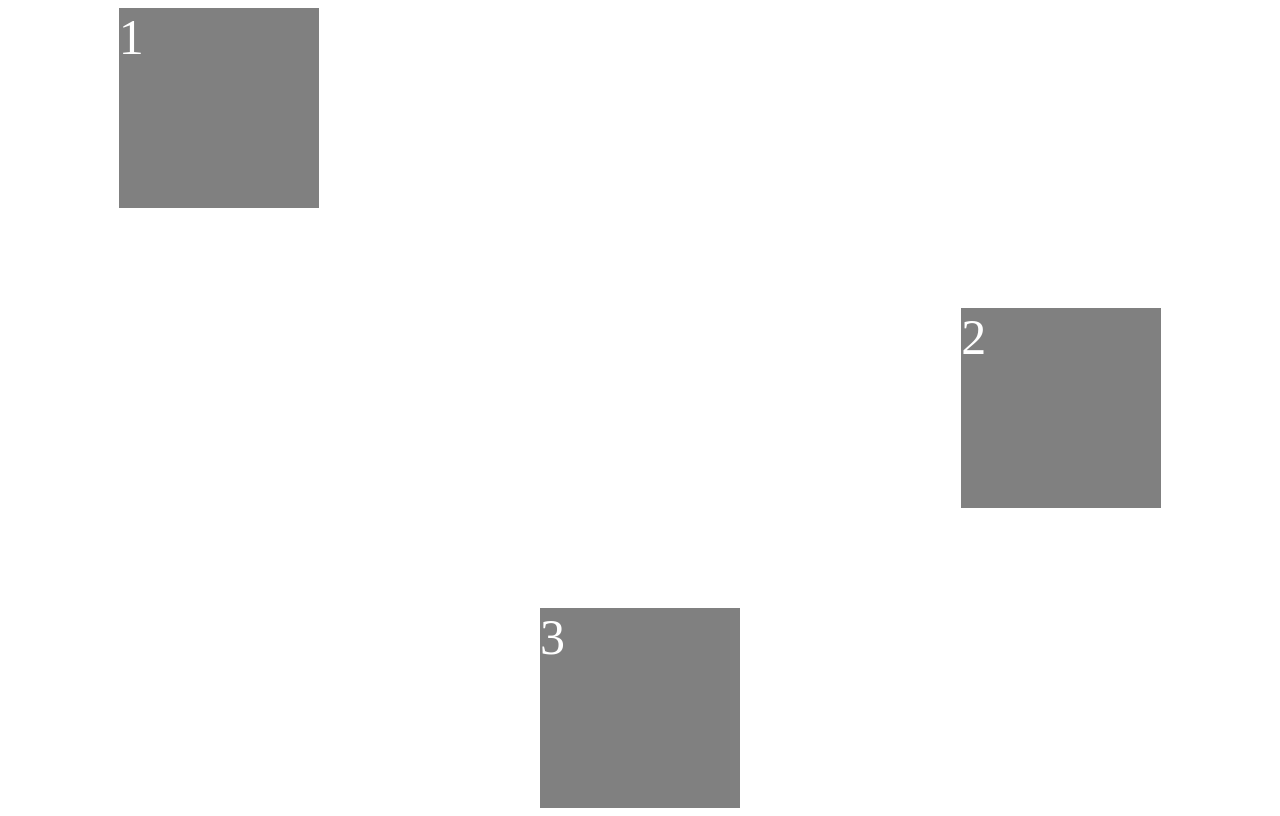
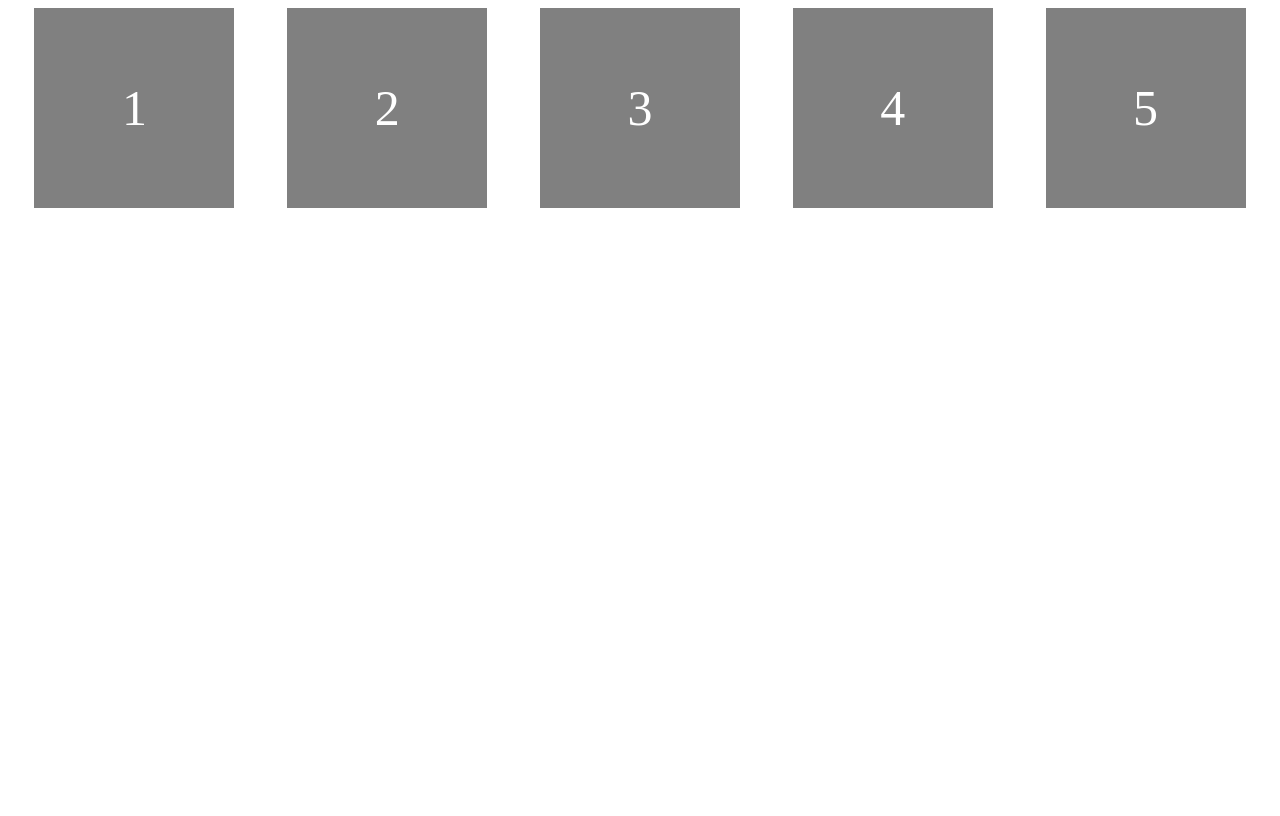
Before and after one commit to yesky85/scss-masterclass, a plain HTML site: page index.html in a window 1280 px wide. Drawn offline with Linux system fonts and the light colour scheme.

Commit message:
#1.6 wrap, nowrap, reverse, align-content

```diff
--- a/index.html
+++ b/index.html
@@ -11,6 +11,8 @@
       <div class="child">1</div>
       <div class="child">2</div>
       <div class="child">3</div>
+      <div class="child">4</div>
+      <div class="child">5</div>
     </div>
   </body>
 </html>
--- a/styles.css
+++ b/styles.css
@@ -3,8 +3,10 @@
   /* Main Axis */
   justify-content: space-around;
   /* Cross Axis */
-  align-items: flex-start;
+  /* align-items: flex-start; */
+  align-content: space-between;
   height: 100vh;
+  flex-wrap: wrap;
 }
 
 .child {
@@ -13,13 +15,7 @@
   height: 200px;
   color: white;
   font-size: 50px;
+  display: flex;
+  justify-content: center;
+  align-items: center;
 }
-
-.child:nth-child(2) {
-  align-self: center;
-  order: 1;
-}
-
-.child:nth-child(3) {
-  align-self: flex-end;
-}
```
Also changed, not shown: README.md.
